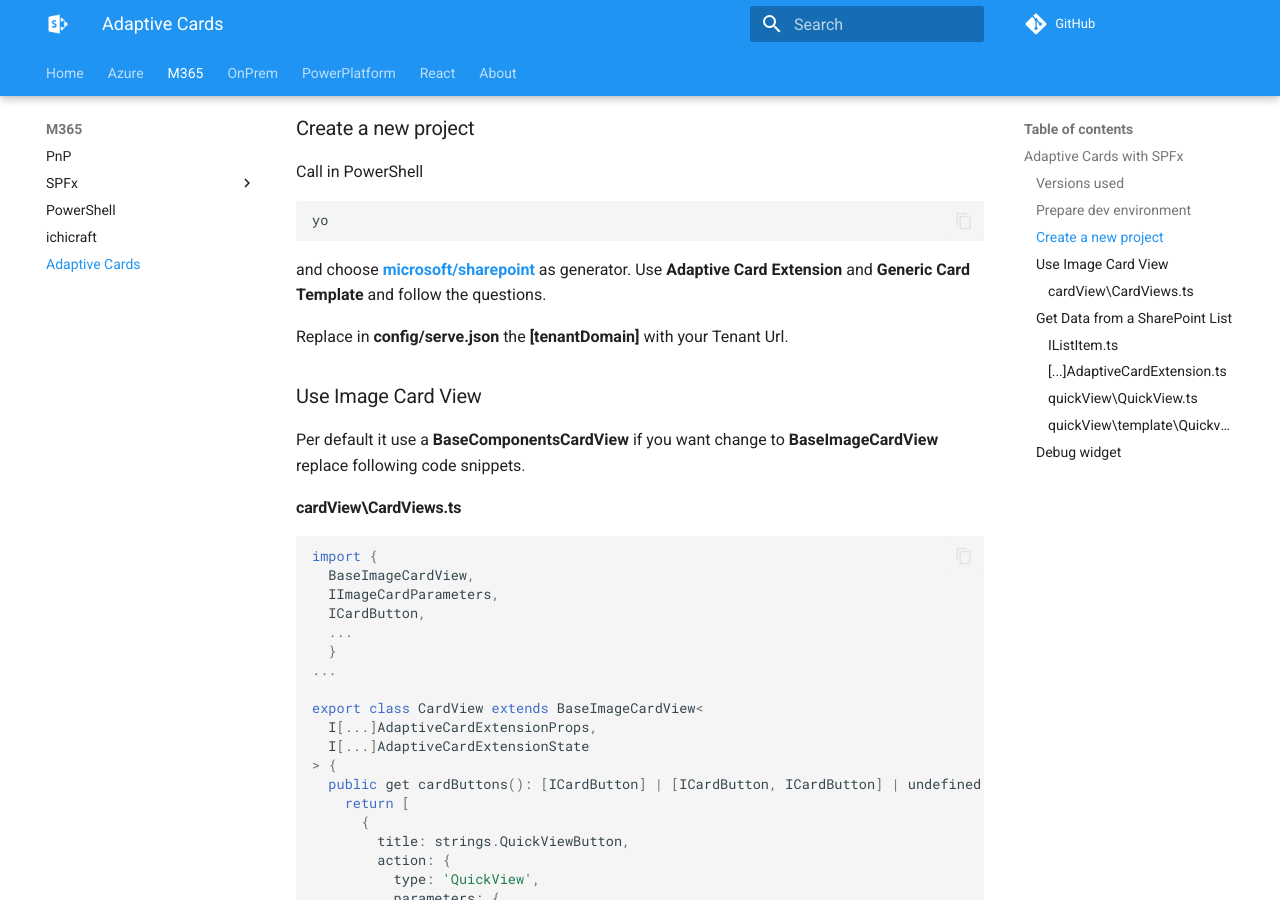
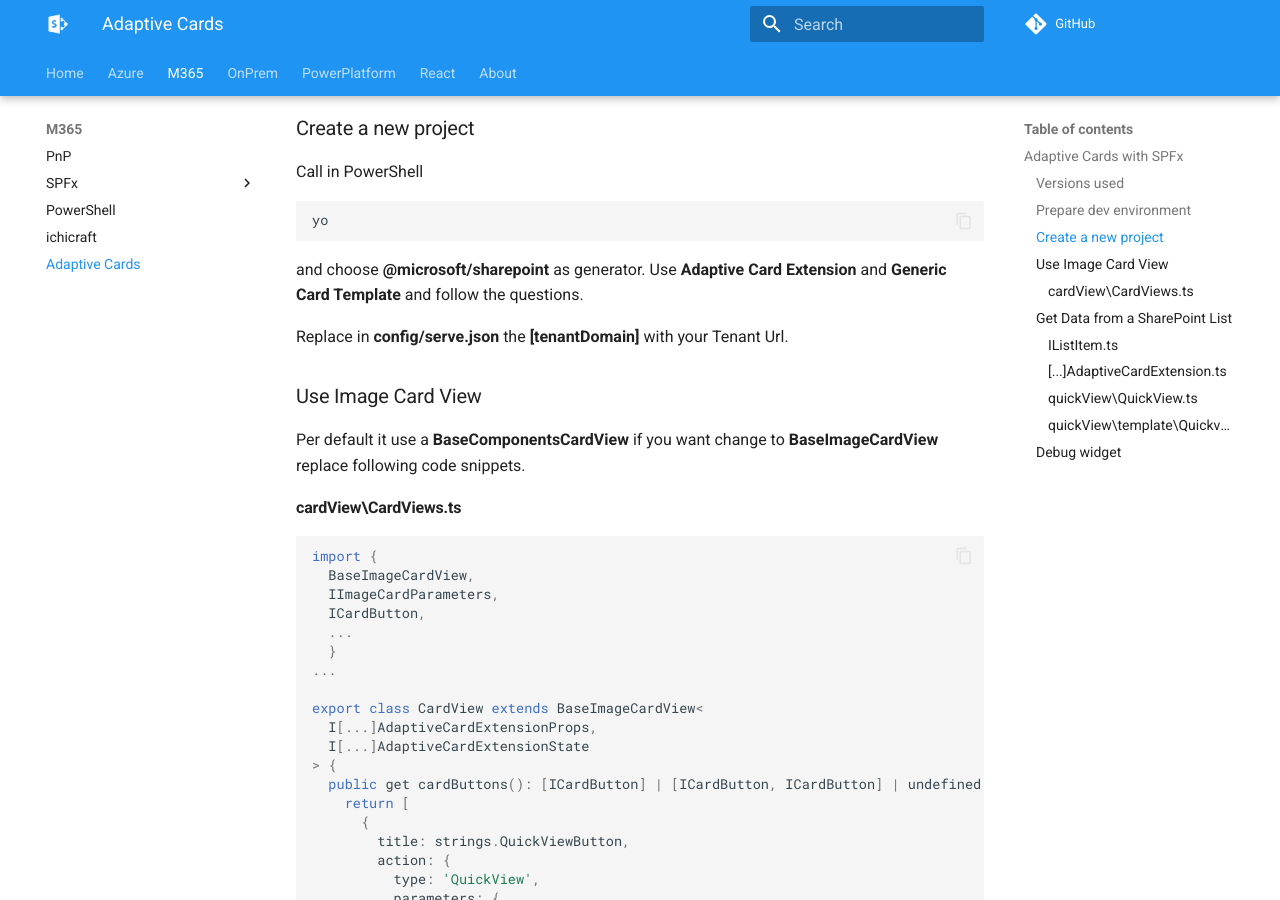
Before and after one commit to Kusi1975/spkb, an MkDocs documentation site: the page built from docs/M365/ace/index.md, in a window 1280 px wide and 900 px high, scrolled down 837 px. Built offline with MkDocs 1.6.1 and Material for MkDocs 9.7.7, drawn with Linux system fonts in a browser that asks for light colours; comment, search, counter and statistics services are not loaded.

````diff
--- a/docs/M365/ace/index.md
+++ b/docs/M365/ace/index.md
@@ -38,7 +38,7 @@
 ```powershell
 yo
 ```
-and choose **@microsoft/sharepoint** as generator. Use **Adaptive Card Extension** and **Generic Card Template** and follow the questions.
+and choose **\@microsoft/sharepoint** as generator. Use **Adaptive Card Extension** and **Generic Card Template** and follow the questions.
 
 Replace in **config/serve.json** the **[tenantDomain]** with your Tenant Url.
 
````
